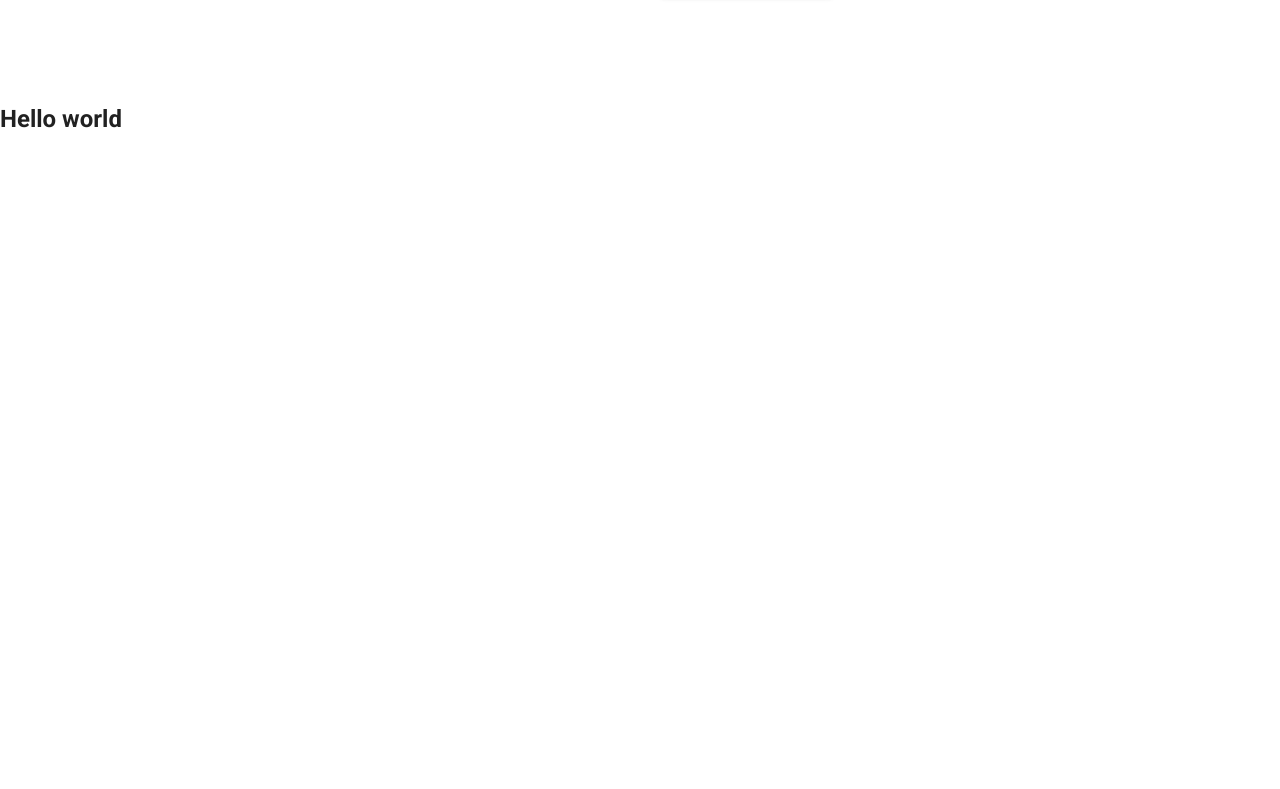
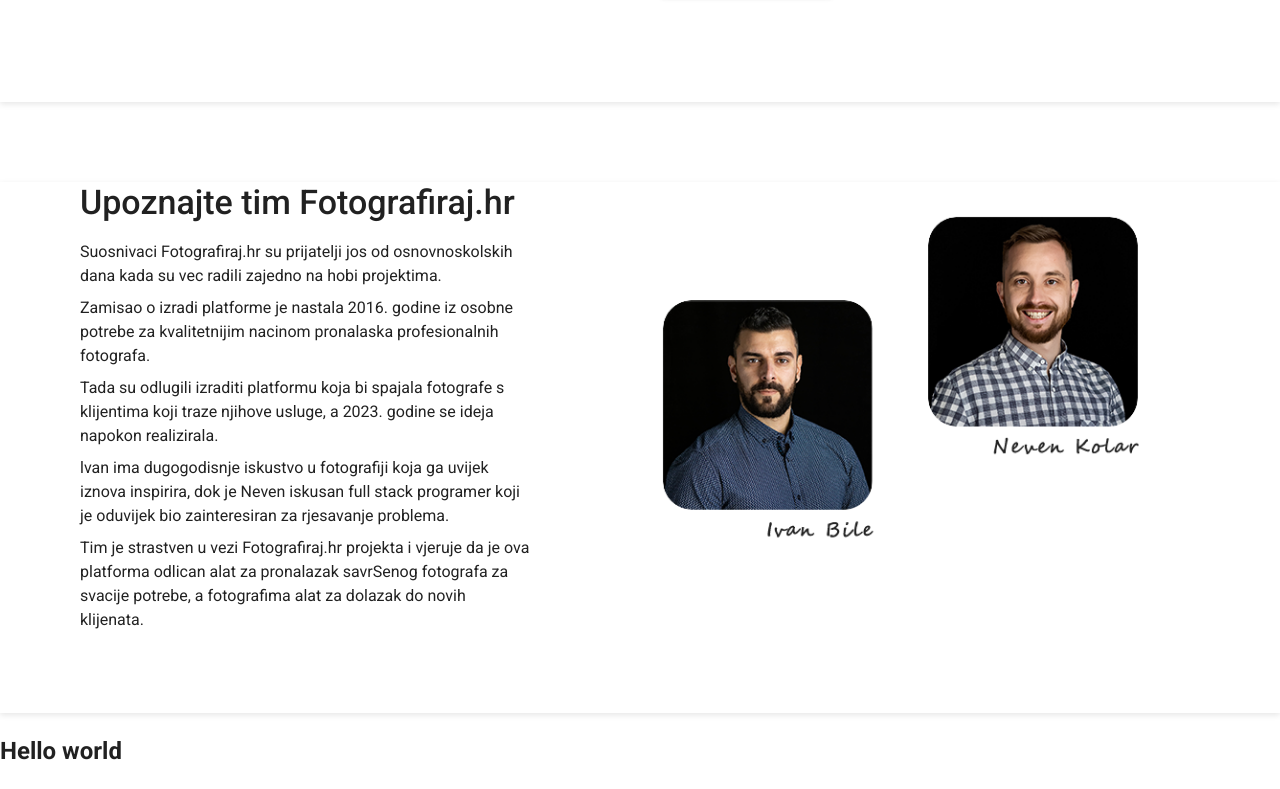
Before and after one commit to Shahriyar-Hosen/simple-about-page, a Next.js app: page / in a window 1280 px wide. Shown: the part 1966-2755 px from the top of the page. Before the commit the page ends 2123 px from the top, so only its background shows below. Built offline with nearby package versions, Linux system fonts and the light colour scheme.

Commit message:
Author done

```diff
--- a/src/app/page.tsx
+++ b/src/app/page.tsx
@@ -1,4 +1,4 @@
-import { Feather, Hero, Info } from "@/components";
+import { Author, Feather, Hero, Info } from "@/components";
 import Box from "@mui/material/Box";
 
 const Home = () => {
@@ -7,8 +7,8 @@
       <Hero />
       <Info />
       <Feather />
+      <Author />
       <h1>Hello world</h1>
-      {/* Author */}
       {/* Footer */}
     </Box>
   );
--- a/src/assets/index.ts
+++ b/src/assets/index.ts
@@ -3,6 +3,7 @@
 import mockup from "./img/Mockup.png";
 import account from "./img/account.svg";
 import addPhoto from "./img/add_photo.svg";
+import author from "./img/author.png";
 import book from "./img/book.png";
 import cards from "./img/cards.svg";
 import filter from "./img/filter.svg";
@@ -13,6 +14,7 @@
 export {
   account,
   addPhoto,
+  author,
   book,
   cards,
   filter,
--- /dev/null
+++ b/src/components/About/Author.tsx
@@ -0,0 +1,98 @@
+"use client";
+
+import { author } from "@/assets";
+import { Box, Grid, Typography } from "@mui/material";
+import Image from "next/image";
+import { FC } from "react";
+
+export const Author: FC = () => (
+  <Box boxShadow="0px 2px 6px rgba(0, 0, 0, 0.1)" paddingBottom="1px">
+    <Box maxWidth="1280px" margin="0 auto">
+      <Box
+        display="flex"
+        flexDirection="column"
+        justifyContent="center"
+        alignItems="center"
+        marginX={{ xs: 3, md: 10 }}
+        marginY={{ xs: 10, md: 10 }}
+      >
+        <Grid
+          container
+          spacing={{ xs: 2, md: 5 }}
+          justifyContent="center"
+          alignItems="center"
+          flexDirection={{ xs: "row-reverse", md: "row" }}
+        >
+          <Grid
+            item
+            xs={12}
+            md={6}
+            lg={6}
+            display={{ xs: "block", md: "none" }}
+          >
+            <Box>
+              <Image
+                src={author}
+                alt=""
+                style={{
+                  maxWidth: "100%",
+                  height: "auto",
+                }}
+              />
+            </Box>
+          </Grid>
+          <Grid item xs={12} md={6} lg={6} width="fit-content">
+            <Box>
+              <Typography variant="h4" fontWeight={500}>
+                Upoznajte tim Fotografiraj.hr
+              </Typography>
+              <Typography variant="body1" maxWidth={450} marginTop={2}>
+                Suosnivaci Fotografiraj.hr su prijatelji jos od osnovnoskolskih
+                dana kada su vec radili zajedno na hobi projektima.
+              </Typography>
+              <Typography variant="body1" maxWidth={450} marginTop={1}>
+                Zamisao o izradi platforme je nastala 2016. godine iz osobne
+                potrebe za kvalitetnijim nacinom pronalaska profesionalnih
+                fotografa.
+              </Typography>
+              <Typography variant="body1" maxWidth={450} marginTop={1}>
+                Tada su odlugili izraditi platformu koja bi spajala fotografe s
+                klijentima koji traze njihove usluge, a 2023. godine se ideja
+                napokon realizirala.
+              </Typography>
+              <Typography variant="body1" maxWidth={450} marginTop={1}>
+                lvan ima dugogodisnje iskustvo u fotografiji koja ga uvijek
+                iznova inspirira, dok je Neven iskusan full stack programer koji
+                je oduvijek bio zainteresiran za rjesavanje problema.
+              </Typography>
+              <Typography variant="body1" maxWidth={450} marginTop={1}>
+                Tim je strastven u vezi Fotografiraj.hr projekta i vjeruje da je
+                ova platforma odlican alat za pronalazak savrSenog fotografa za
+                svacije potrebe, a fotografima alat za dolazak do novih
+                klijenata.
+              </Typography>
+            </Box>
+          </Grid>
+          <Grid
+            item
+            xs={12}
+            md={6}
+            lg={6}
+            display={{ xs: "none", md: "block" }}
+          >
+            <Box>
+              <Image
+                src={author}
+                alt=""
+                style={{
+                  maxWidth: "100%",
+                  height: "auto",
+                }}
+              />
+            </Box>
+          </Grid>
+        </Grid>
+      </Box>
+    </Box>
+  </Box>
+);
--- a/src/components/About/Feather.tsx
+++ b/src/components/About/Feather.tsx
@@ -127,7 +127,8 @@
 );
 
 export const Feather: FC = () => (
-  <Box>
+  <Box boxShadow="0px 2px 6px rgba(0, 0, 0, 0.1)" paddingBottom="1px">
+    <Box maxWidth="1280px" margin="0 auto">
       <FeatherCard
         img={mockup}
         label="Za Klijente"
@@ -176,4 +177,5 @@
         reverse
       />
     </Box>
+  </Box>
 );
--- a/src/components/About/index.ts
+++ b/src/components/About/index.ts
@@ -1,5 +1,6 @@
 "use client";
 
+export * from "./Author";
 export * from "./Feather";
 export * from "./Hero";
 export * from "./Info";
```
Also changed, not shown: src/assets/img/author.png (added). Lines whose indentation alone changed are shown as unchanged.
